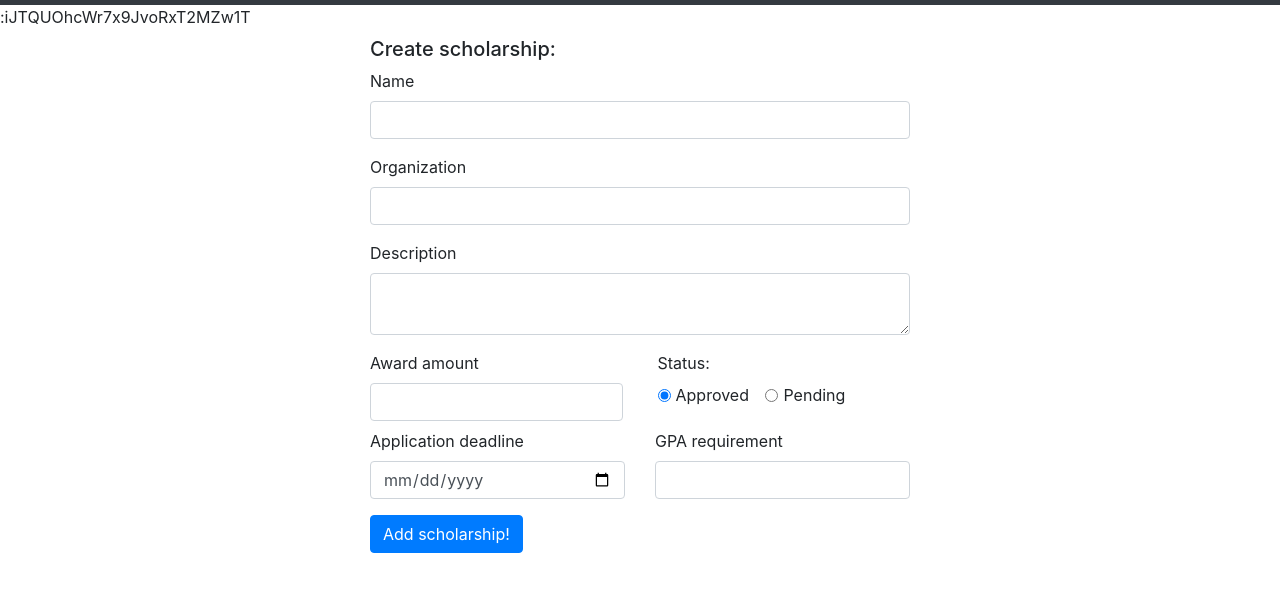
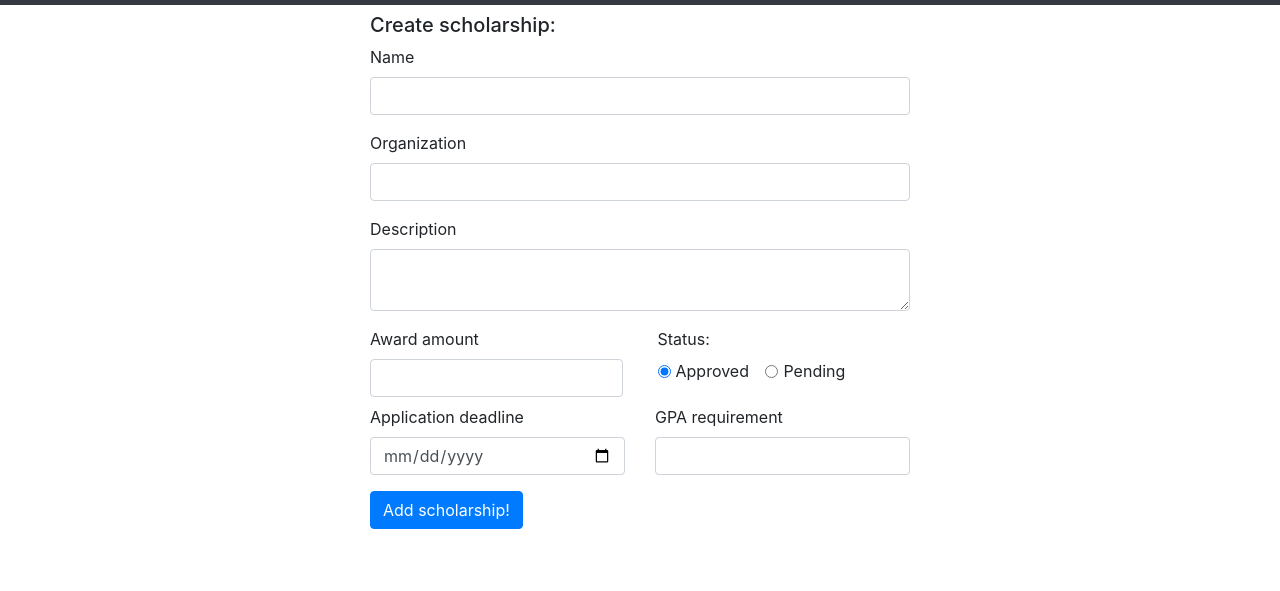
Before and after one commit to KeetonMartin/swe-project-team-3, a website: page scholarshipr/public/create.html in a window 1280 px wide. Shown: the part 51-642 px from the top of the page. Drawn offline with nearby package versions, Linux system fonts and the light colour scheme.

Commit message:
Remove mystery string

```diff
--- a/scholarshipr/public/create.html
+++ b/scholarshipr/public/create.html
@@ -7,7 +7,7 @@
         class="nav-item nav-link" href="/export">Export</a></div>
   </div>
 </nav>
-:iJTQUOhcWr7x9JvoRxT2MZw1T
+
 <link rel="stylesheet" href="https://cdn.jsdelivr.net/npm/bootstrap@4.3.1/dist/css/bootstrap.min.css" integrity="sha384-ggOyR0iXCbMQv3Xipma34MD+dH/1fQ784/j6cY/iJTQUOhcWr7x9JvoRxT2MZw1T" crossorigin="anonymous">
 <div class="container">
   <div class="row mt-2">
```
